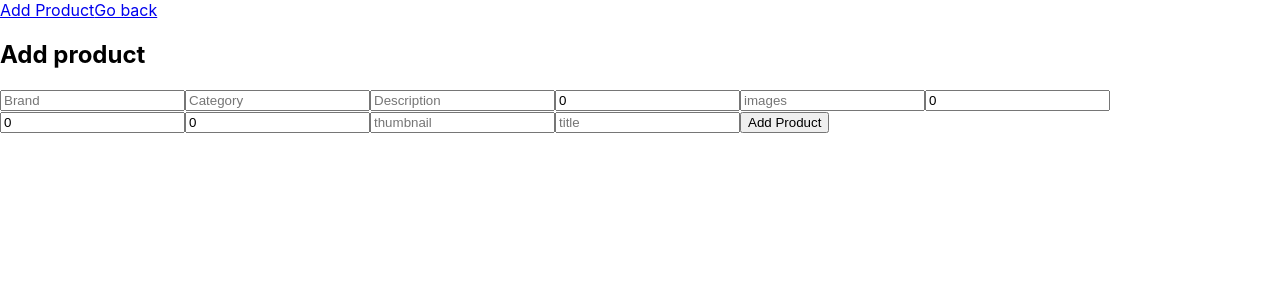
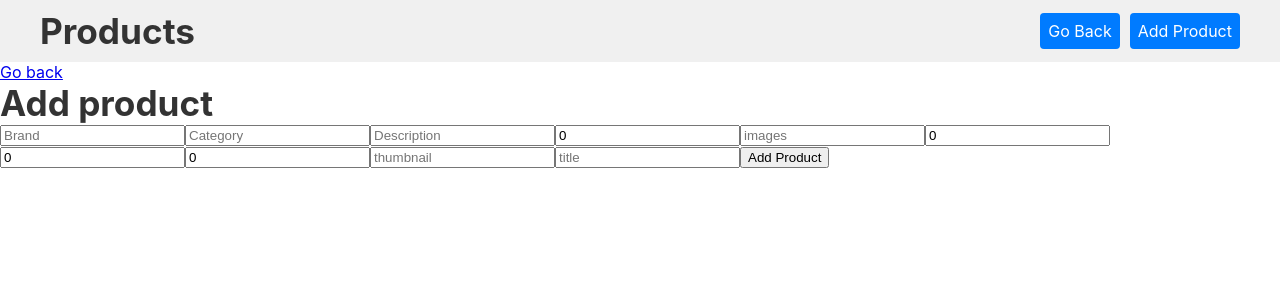
Before and after one commit to eris00/cortex-academy_eliminacioni2, a React (Create React App) app in the folder eliminacioni2/: page /product/add in a window 1280 px wide. Shown: the top 300 px of the page. Built offline with nearby package versions, Linux system fonts and the light colour scheme; no server answers.

Commit message:
updated directorium names

```diff
--- a/eliminacioni2/src/App.js
+++ b/eliminacioni2/src/App.js
@@ -2,10 +2,11 @@ import logo from './logo.svg';
 import {BrowserRouter, Routes, Route, Link} from 'react-router-dom'
 import './App.css';
 import { ProductProvider } from "./Context";
-import Main from './Component/Main';
-import AddProductForm from './Component/AddProductForm';
-import EditProductForm from './Component/EditProductForm';
-import ItemDetails from './Component/ItemDetails';
+import ProductList from './Component/ProductList';
+import AddProduct from './Component/AddProduct/AddProduct';
+import EditProduct from './Component/EditProduct/EditProduct';
+import ProductDetails from './Component/ProductDetails';
+import Header from './Layout/Header';
 
 function App() {
 
@@ -14,13 +15,14 @@ function App() {
       <BrowserRouter>
         <ProductProvider>
 
-          <Link to="/product/add">Add Product</Link>
+          {/* <Link to="/product/add">Add Product</Link> */}
+          <Header />
 
           <Routes>
-              <Route  path={"/"} element={<Main />} />
-              <Route  path={"/product/add"} element={<AddProductForm />} />
-              <Route  path={"/product/:id"} element={<ItemDetails />} />
-              <Route  path={"/product/edit/:id"} element={<EditProductForm />} />
+              <Route  path={"/"} element={<ProductList />} />
+              <Route  path={"/product/add"} element={<AddProduct />} />
+              <Route  path={"/product/:id"} element={<ProductDetails />} />
+              <Route  path={"/product/edit/:id"} element={<EditProduct />} />
           </Routes>
 
         </ProductProvider>
--- /dev/null
+++ b/eliminacioni2/src/Component/AddProduct/AddProduct.js
@@ -0,0 +1,61 @@
+import React, { useState, useContext  } from 'react';
+import { ProductContext } from '../../Context'
+import {Link} from 'react-router-dom'
+import { useNavigate } from 'react-router-dom';
+import AddProductForm from './AddProductForm';
+
+  function AddProduct () {
+
+    const { items, setItems, addItem } = useContext(ProductContext);
+    const navigate = useNavigate();
+
+    const [formData, setFormData] = useState ({
+      brand: '',
+      category: '',
+      description: '',
+      discountPercentage: 0,
+      images: [],
+      price: 0,
+      rating: 0,
+      stock: 0,
+      thumbnail: '',
+      title: ''
+    });
+
+    const handleChange = (e) => {
+      const { name, value } = e.target;
+      setFormData((prevData) => ({ ...prevData, [name]: value }));
+    };
+
+    const handleSubmit = (e) => {
+      e.preventDefault();
+      addItem(formData);
+      setFormData({brand: '',
+      category: '',
+      description: '',
+      discountPercentage: 0,
+      images: [],
+      price: 0,
+      rating: 0,
+      stock: 0,
+      thumbnail: '',
+      title: ''})
+      navigate('/');
+    };
+
+
+  return (
+
+    <>
+
+    <Link to="/">Go back</Link>
+
+    <AddProductForm handleSubmit={handleSubmit} handleChange={handleChange} formData={formData}/>
+
+
+    </>
+  )
+}
+
+
+export default AddProduct
--- a/eliminacioni2/src/Component/AddProductForm.js
+++ b/eliminacioni2/src/Component/AddProduct/AddProductForm.js
@@ -1,56 +1,9 @@
-import React, { useState, useContext  } from 'react';
-import { ProductContext } from '../Context'
-import {Link} from 'react-router-dom'
-import { useNavigate } from 'react-router-dom';
+import React from 'react'
 
-  function AddProductForm () {
-
-    const { items, setItems, addItem } = useContext(ProductContext);
-    const navigate = useNavigate();
-
-    const [formData, setFormData] = useState ({
-      brand: '',
-      category: '',
-      description: '',
-      discountPercentage: 0,
-      images: [],
-      price: 0,
-      rating: 0,
-      stock: 0,
-      thumbnail: '',
-      title: ''
-    });
-
-    const handleChange = (e) => {
-      const { name, value } = e.target;
-      setFormData((prevData) => ({ ...prevData, [name]: value }));
-    };
-
-    const handleSubmit = (e) => {
-      e.preventDefault();
-      addItem(formData);
-      setFormData({brand: '',
-      category: '',
-      description: '',
-      discountPercentage: 0,
-      images: [],
-      price: 0,
-      rating: 0,
-      stock: 0,
-      thumbnail: '',
-      title: ''})
-      navigate('/');
-    };
-
-
+function AddProductForm({handleSubmit, handleChange, formData}) {
   return (
-
     <>
-
-
-    <Link to="/">Go back</Link>
-
-    <h2>Add product</h2>
+            <h2>Add product</h2>
     <form onSubmit={handleSubmit}>
       <input
         type="text"
@@ -129,5 +82,4 @@ import { useNavigate } from 'react-router-dom';
   )
 }
 
-
 export default AddProductForm
--- /dev/null
+++ b/eliminacioni2/src/Component/EditProduct/EditProduct.js
@@ -0,0 +1,38 @@
+import { React, useState, useContext } from 'react'
+import { ProductContext } from "../../Context";
+import { useParams  } from 'react-router-dom';
+import { useNavigate } from 'react-router-dom';
+import EditProductForm from './EditProductForm';
+
+function EditProduct() {
+
+    const { id } = useParams();
+    const { items, editItem } = useContext(ProductContext);
+    const product = items.find(item => item.id == id);
+    const navigate = useNavigate();
+
+    const [newProductData, setNewProductData] = useState(product);
+
+    const handleChange = (e) => {
+        const { name, value } = e.target;
+        setNewProductData((prevData) => ({ ...prevData, [name]: value }));
+    };
+
+    const handleSubmit = (e) => {
+        e.preventDefault();
+        editItem(product.id, newProductData);
+        navigate('/');
+    };
+
+  return (
+    <>
+
+        <EditProductForm handleSubmit={handleSubmit} handleChange={handleChange} newProductData={newProductData} />
+
+
+    </>
+
+  )
+}
+
+export default EditProduct
--- /dev/null
+++ b/eliminacioni2/src/Component/EditProduct/EditProductForm.js
@@ -0,0 +1,25 @@
+import React from 'react'
+
+function EditProductForm({handleSubmit, handleChange, newProductData}) {
+  return (
+    <>
+        <form onSubmit={handleSubmit}>
+            <label>
+                Naziv:
+                <input type="text" name="title" value={newProductData.title} onChange={handleChange} />
+            </label>
+            <label>
+                Cijena:
+                <input type="number" name="price" value={newProductData.price} onChange={handleChange} />
+            </label>
+            <label>
+                Opis:
+                <textarea name="description" value={newProductData.description} onChange={handleChange} />
+            </label>
+            <button type="submit">Edit Product</button>
+        </form>
+    </>
+  )
+}
+
+export default EditProductForm
--- a/eliminacioni2/src/Component/EditProductForm.js
+++ /dev/null
@@ -1,51 +0,0 @@
-import { React, useState, useContext } from 'react'
-import { ProductContext } from "../Context";
-import { Link, useParams  } from 'react-router-dom';
-import { useNavigate } from 'react-router-dom';
-
-function EditProductForm() {
-
-    const { id } = useParams();
-    const { items, editItem } = useContext(ProductContext);
-    const product = items.find(item => item.id == id);
-    const navigate = useNavigate();
-
-    const [newProductData, setNewProductData] = useState(product);
-
-    const handleChange = (e) => {
-        const { name, value } = e.target;
-        setNewProductData((prevData) => ({ ...prevData, [name]: value }));
-    };
-
-    const handleSubmit = (e) => {
-        e.preventDefault();
-        editItem(product.id, newProductData);
-        navigate('/');
-    };
-
-  return (
-    <>
-        <Link to="/">Go back</Link>
-
-        <form onSubmit={handleSubmit}>
-            <label>
-                Naziv:
-                <input type="text" name="title" value={newProductData.title} onChange={handleChange} />
-            </label>
-            <label>
-                Cijena:
-                <input type="number" name="price" value={newProductData.price} onChange={handleChange} />
-            </label>
-            <label>
-                Opis:
-                <textarea name="description" value={newProductData.description} onChange={handleChange} />
-            </label>
-            <button type="submit">Edit Product</button>
-        </form>
-
-    </>
-
-  )
-}
-
-export default EditProductForm
--- a/eliminacioni2/src/Component/ItemDetails.js
+++ b/eliminacioni2/src/Component/ProductDetails.js
@@ -2,7 +2,7 @@ import React, { useContext } from 'react'
 import { Link, useParams  } from 'react-router-dom';
 import { ProductContext } from '../Context';
 
-function ItemDetails() {
+function ProductDetails() {
 
   const { id } = useParams();
 
@@ -14,6 +14,7 @@ function ItemDetails() {
   return (
     <>
       <Link to="/">Go back</Link>
+
       <div>ItemDetails</div>
       <div>
         <h2>Product Details</h2>
@@ -32,4 +33,4 @@ function ItemDetails() {
   )
 }
 
-export default ItemDetails
+export default ProductDetails
--- a/eliminacioni2/src/Component/Items.js
+++ b/eliminacioni2/src/Component/ProductItem.js
@@ -1,7 +1,7 @@
 import React from 'react'
 import {Link} from 'react-router-dom'
 
-function Item({ product, deleteItem, editItem }) {
+function ProductItem({ product, deleteItem, editItem }) {
 
     const {id, title, price, description, images } = product;
 
@@ -19,4 +19,4 @@ function Item({ product, deleteItem, editItem }) {
     )
 }
 
-export default Item
+export default ProductItem
--- a/eliminacioni2/src/Component/Main.js
+++ b/eliminacioni2/src/Component/ProductList.js
@@ -1,9 +1,8 @@
 import { React, useContext, useState } from 'react'
 import { ProductContext } from '../Context'
-import Item from './Items';
+import ProductItem from './ProductItem';
 
-
-function TestComp() {
+function ProductList() {
 
     const { items, deleteItem, editItem } = useContext(ProductContext);
 
@@ -22,7 +21,7 @@ function TestComp() {
   return (
     <>
       {slicedItems.map(item => (
-        <Item className='singleItem' key={item.id} product={item} deleteItem={deleteItem} editItem={editItem} />
+        <ProductItem className='singleItem' key={item.id} product={item} deleteItem={deleteItem} editItem={editItem} />
       ))}
 
       {counter < items.length && (
@@ -33,4 +32,4 @@ function TestComp() {
   )
 }
 
-export default TestComp
+export default ProductList
--- a/eliminacioni2/src/Context.js
+++ b/eliminacioni2/src/Context.js
@@ -42,7 +42,7 @@ const ProductProvider = ({ children }) => {
           .catch((error) => {
             console.error("Greška :", error);
           });
-      };
+    };
 
     const deleteItem = async (id) => {
     try {
--- /dev/null
+++ b/eliminacioni2/src/Layout/Header.css
@@ -0,0 +1,38 @@
+.header {
+    background-color: #f0f0f0;
+    padding: 10px 0;
+  }
+
+  .container {
+    display: flex;
+    justify-content: space-between;
+    align-items: center;
+    max-width: 1200px;
+    margin: 0 auto;
+    padding: 0 20px;
+  }
+
+  h2 {
+    margin: 0;
+    font-size: 2.2em;
+    color: #333;
+  }
+
+  .nav-links {
+    display: flex;
+    gap: 10px;
+  }
+
+  .go-back-btn,
+  .add-product-btn {
+    padding: 8px 8px;
+    background-color: #007bff;
+    color: #fff;
+    text-decoration: none;
+    border-radius: 4px;
+  }
+
+  .go-back-btn:hover,
+  .add-product-btn:hover {
+    background-color: #0056b3;
+  }
--- /dev/null
+++ b/eliminacioni2/src/Layout/Header.js
@@ -0,0 +1,19 @@
+import React from 'react'
+import { Link } from 'react-router-dom';
+import './Header.css';
+
+function Header() {
+  return (
+    <header className="header">
+        <div className="container">
+        <h2>Products</h2>
+        <div className='nav-links'>
+            <Link to="./" className="go-back-btn">Go Back</Link>
+            <Link to="/product/add" className="add-product-btn">Add Product</Link>
+        </div>
+        </div>
+  </header>
+  )
+}
+
+export default Header
```
